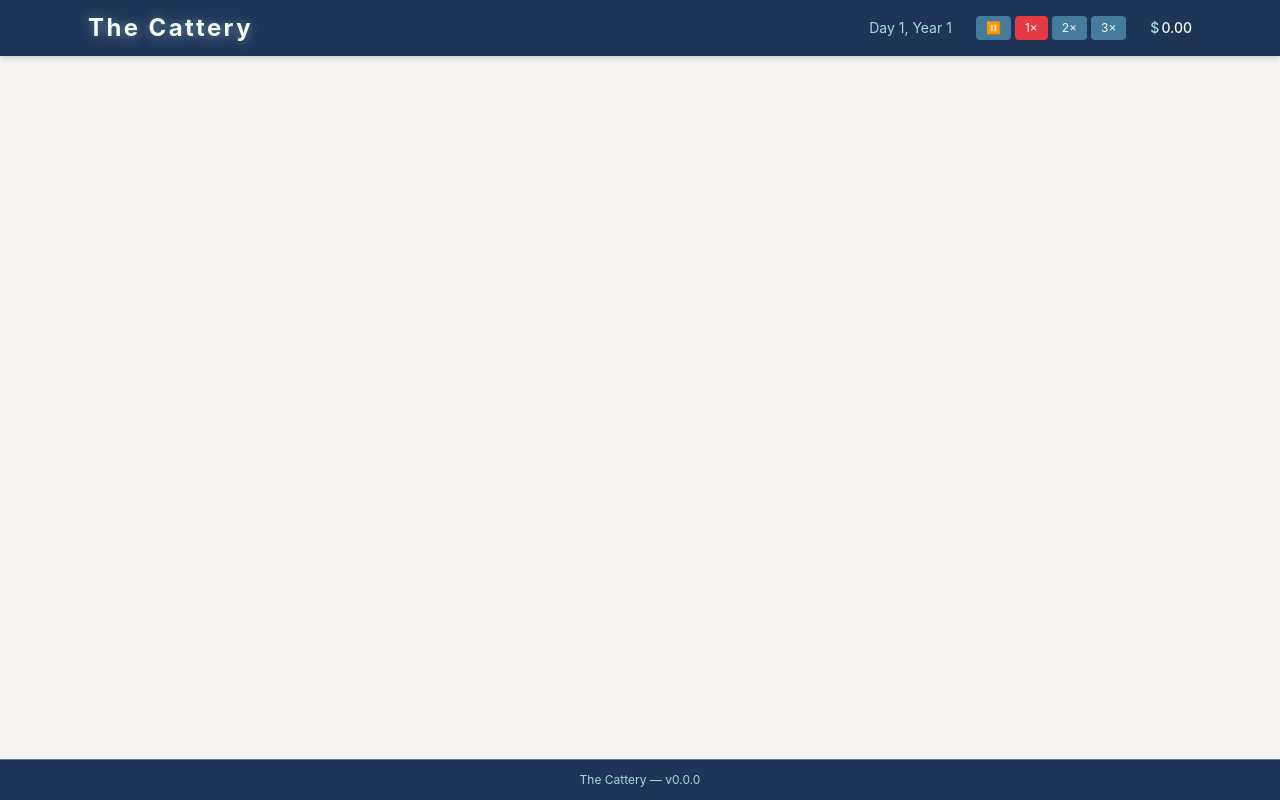
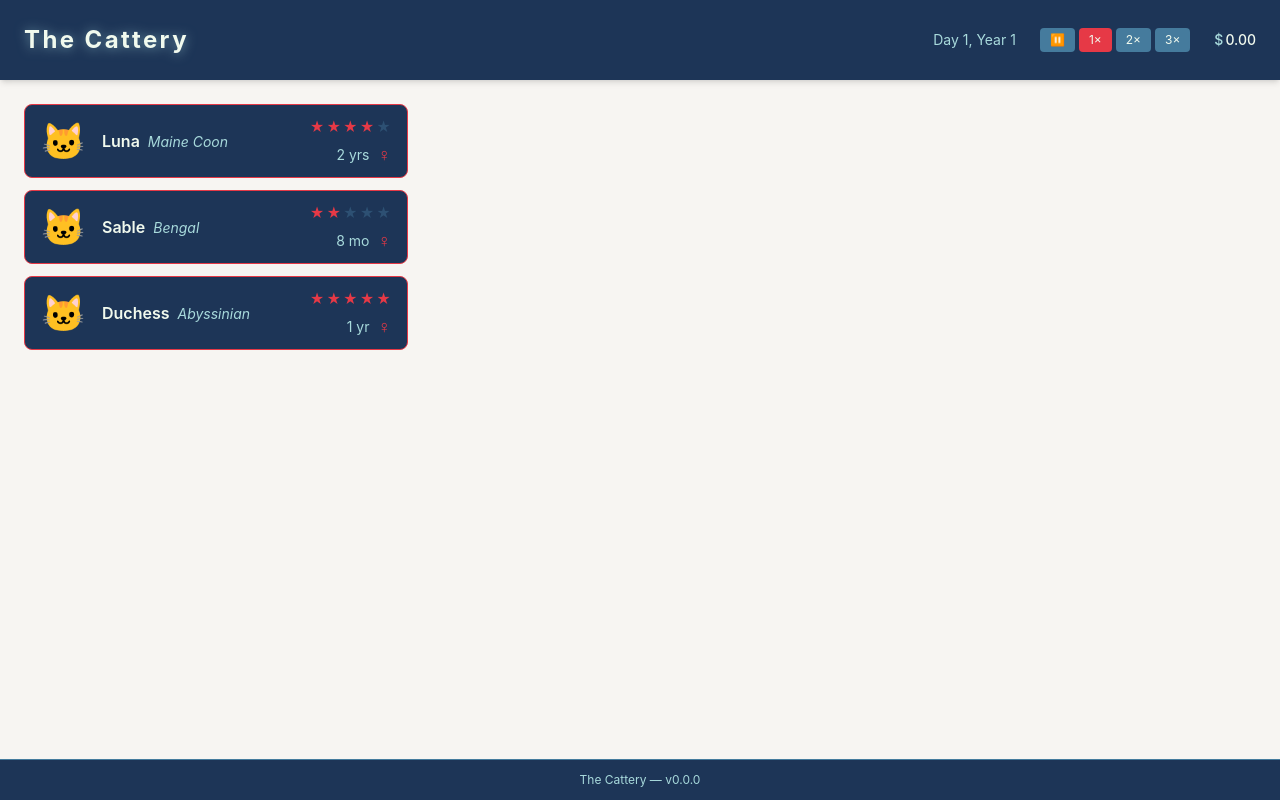
Before and after one commit to kaitlyn-dodds/the-cattery, a React (Vite) app: page / in a window 1280 px wide. Built offline with nearby package versions, Linux system fonts and the light colour scheme.

Commit message:
adding cat card, basic properties and styling

```diff
--- a/src/App.tsx
+++ b/src/App.tsx
@@ -1,11 +1,23 @@
 import Header from './components/layout/Header'
 import Footer from './components/layout/Footer'
+import CatCard from './components/cats/CatCard'
+
+const sampleCats = [
+  { name: 'Luna', breed: 'Maine Coon', sex: 'female' as const, ageMonths: 26, rating: 4 },
+  { name: 'Sable', breed: 'Bengal', sex: 'female' as const, ageMonths: 8, rating: 2 },
+  { name: 'Duchess', breed: 'Abyssinian', sex: 'female' as const, ageMonths: 14, rating: 5 },
+]
 
 function App() {
   return (
     <div className="min-h-screen flex flex-col bg-background text-deep-space">
       <Header />
-      <main className="flex-1 w-full max-w-6xl mx-auto px-6 py-6">
+      <main className="flex-1 w-full max-w-7xl mx-auto px-6 py-6">
+        <div className="flex flex-col gap-3 max-w-sm">
+          {sampleCats.map((cat) => (
+            <CatCard key={cat.name} {...cat} />
+          ))}
+        </div>
       </main>
       <Footer />
     </div>
--- /dev/null
+++ b/src/components/cats/CatCard.tsx
@@ -0,0 +1,43 @@
+interface CatCardProps {
+  name: string
+  breed: string
+  sex: 'male' | 'female'
+  ageMonths: number
+  rating: number
+}
+
+function formatAge(months: number): string {
+  if (months < 12) return `${months} mo`
+  const years = Math.floor(months / 12)
+  return `${years} ${years === 1 ? 'yr' : 'yrs'}`
+}
+
+export default function CatCard({ name, breed, sex, ageMonths, rating }: CatCardProps) {
+  return (
+    <div className="flex items-center gap-4 px-4 py-3 rounded-lg border border-strawberry bg-deep-space">
+      <span className="text-4xl leading-none">🐱</span>
+
+      <div className="flex-1 flex flex-col gap-0.5 min-w-0">
+        <div className="flex items-baseline gap-2">
+          <span className="font-semibold text-honeydew">{name}</span>
+          <span className="text-sm italic text-frosted-blue">{breed}</span>
+        </div>
+
+      </div>
+
+      <div className="flex flex-col items-end gap-2 shrink-0">
+        <div className="flex gap-0.5">
+          {Array.from({ length: 5 }, (_, i) => (
+            <span key={i} className={`text-sm ${i < rating ? 'text-strawberry' : 'text-steel-blue/40'}`}>★</span>
+          ))}
+        </div>
+        <div className="flex items-center gap-2">
+          <span className="text-sm text-frosted-blue">{formatAge(ageMonths)}</span>
+          <span className={`text-lg leading-none font-bold ${sex === 'female' ? 'text-strawberry' : 'text-frosted-blue'}`}>
+            {sex === 'female' ? '♀' : '♂'}
+          </span>
+        </div>
+      </div>
+    </div>
+  )
+}
--- a/src/components/layout/Footer.tsx
+++ b/src/components/layout/Footer.tsx
@@ -1,7 +1,7 @@
 export default function Footer() {
   return (
     <footer className="w-full bg-deep-space border-t border-steel-blue">
-      <div className="max-w-6xl mx-auto px-6 py-3 text-center text-xs text-frosted-blue">
+      <div className="max-w-7xl mx-auto px-6 py-3 text-center text-xs text-frosted-blue">
         The Cattery — v0.0.0
       </div>
     </footer>
--- a/src/components/layout/Header.tsx
+++ b/src/components/layout/Header.tsx
@@ -6,7 +6,7 @@ import PlayerFunds from './PlayerFunds'
 export default function Header() {
   return (
     <header className="sticky top-0 z-50 w-full bg-deep-space shadow-md">
-      <div className="max-w-6xl mx-auto px-6 h-14 flex items-center justify-between">
+      <div className="max-w-7xl mx-auto px-6 h-20 flex items-center justify-between">
         <GameTitle />
         <div className="flex items-center gap-6">
           <GameClock />
```
